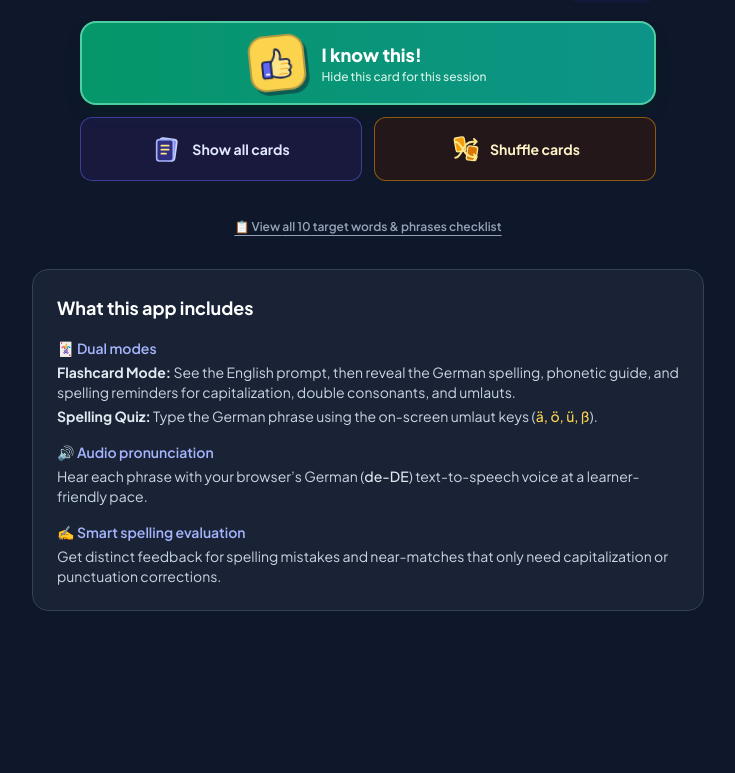
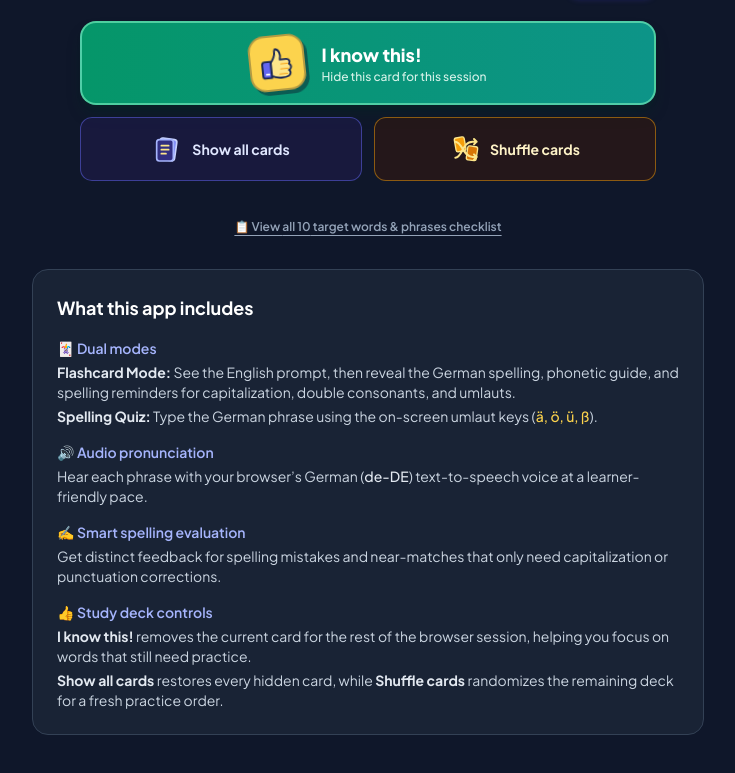
Before and after one commit to BreathHolder/vokabeln, a plain HTML site: page index.html in a window 1280 px wide. Shown: the part 776-1549 px from the top of the page, without its empty margins (424-1159 px from the left). Before the commit the page ends 1435 px from the top, so only its background shows below. Drawn offline with nearby package versions, Linux system fonts and the light colour scheme.

Commit message:
Updated the “What this app includes” section

```diff
--- a/index.html
+++ b/index.html
@@ -300,6 +300,11 @@
       <li>
         <h3 class="font-semibold text-indigo-300">✍️ Smart spelling evaluation</h3>
         <p class="mt-1">Get distinct feedback for spelling mistakes and near-matches that only need capitalization or punctuation corrections.</p>
+      </li>
+      <li>
+        <h3 class="font-semibold text-indigo-300">👍 Study deck controls</h3>
+        <p class="mt-1"><strong class="text-slate-200">I know this!</strong> removes the current card for the rest of the browser session, helping you focus on words that still need practice.</p>
+        <p class="mt-1"><strong class="text-slate-200">Show all cards</strong> restores every hidden card, while <strong class="text-slate-200">Shuffle cards</strong> randomizes the remaining deck for a fresh practice order.</p>
       </li>
     </ul>
   </section>
```
